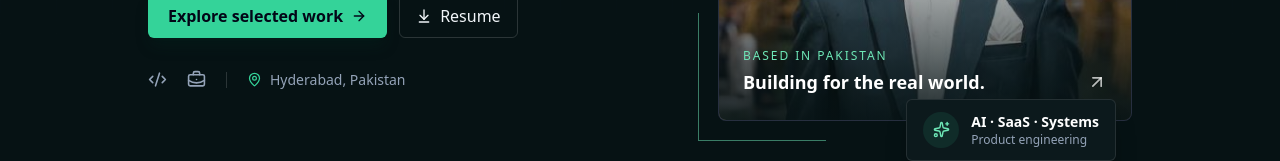
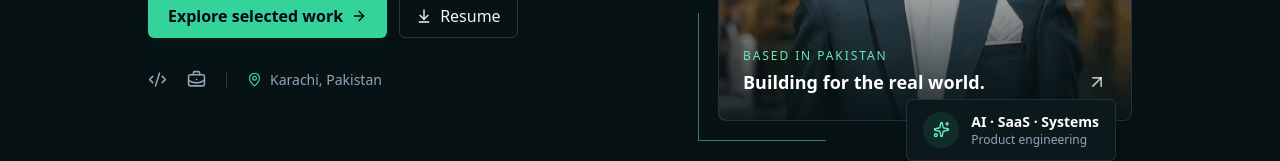
Before and after one commit to DevShaikh/my-portfolio, a Next.js app: page / in a window 1280 px wide. Shown: the part 466-627 px from the top of the page. Built offline with nearby package versions, Linux system fonts and the light colour scheme; no server answers.

Commit message:
Update location in profile from Hyderabad to Karachi

```diff
--- a/content/profile.ts
+++ b/content/profile.ts
@@ -7,7 +7,7 @@ export const profile = profileSchema.parse({
   headline: 'I build full-stack systems that make real work easier.',
   intro:
     'I’m a Full-Stack Software Engineer with 4+ years of experience delivering production-grade platforms across real estate technology, property management, and ecommerce. I specialize in Next.js, Node.js, MongoDB, and TypeScript, and I’ve built hands-on experience integrating LLMs like Anthropic Claude into real-world commercial products.',
-  location: 'Hyderabad, Pakistan',
+  location: 'Karachi, Pakistan',
   email: 'asofficial4k@gmail.com',
   linkedin: 'https://www.linkedin.com/in/devshaikh',
   github: 'https://github.com/DevShaikh',
```
